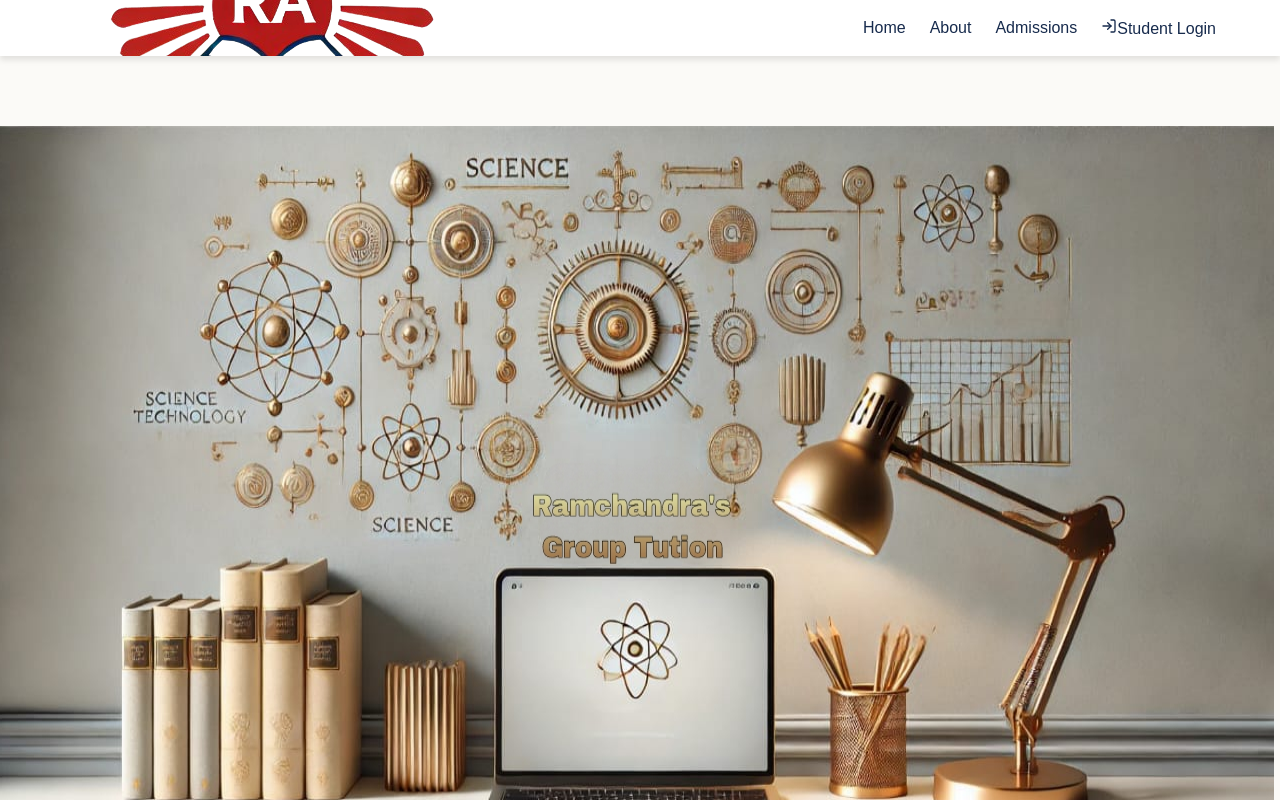
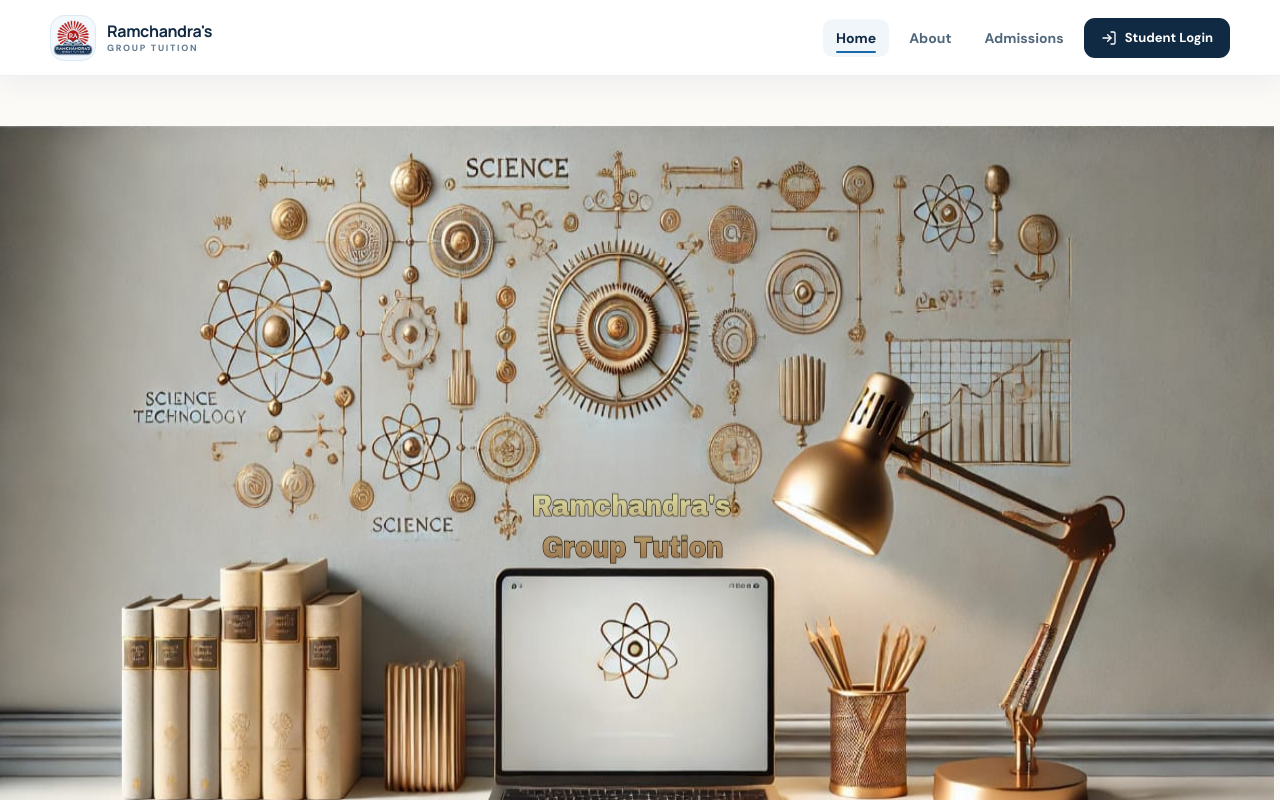
Before and after one commit to Rohan9833/Ramchandras-Group-Tution, a React (Vite) app: page / in a window 1280 px wide. Shown: the top 800 px of the page. Built offline with nearby package versions, Linux system fonts and the light colour scheme; no server answers.

Commit message:
Redesign frontend UI

```diff
--- a/src/Navbar.css
+++ b/src/Navbar.css
@@ -1,132 +1,192 @@
-
 .navbar {
-  width: 100%;
-  background: #fff;
-  box-shadow: 0 4px 6px rgba(0, 0, 0, 0.1);
   position: fixed;
-  top: 0;
-  left: 0;
-  z-index: 100;
-  font-family: Arial, sans-serif;
-  overflow: hidden;
-  box-sizing: border-box;
+  inset: 0 0 auto;
+  z-index: 1000;
+  height: 76px;
+  background: rgba(255, 255, 255, 0.94);
+  border-bottom: 1px solid rgba(16, 42, 67, 0.08);
+  backdrop-filter: blur(18px);
+  box-shadow: 0 8px 30px rgba(16, 42, 67, 0.06);
 }
 
 .navbar-container {
+  width: min(1180px, calc(100% - 40px));
+  height: 100%;
+  margin: 0 auto;
   display: flex;
+  align-items: center;
   justify-content: space-between;
-  align-items: center;
-  max-width: 1200px;
-  height: 3.5rem;
-  margin: auto;
-  width: 100%;
-  padding: 0 1.5rem;
-  box-sizing: border-box;
 }
 
-.navbar-logo {
-  font-size: 1.3rem;
-  color: #673E1E;
-  text-decoration: none;
-  font-weight: bold;
-  display: flex;
+.navbar-brand {
+  display: inline-flex;
   align-items: center;
-  gap: 10px;
+  gap: 11px;
+  color: #102a43;
 }
 
-.logo {
-  width: 35px;
-  height: auto;
+.brand-mark {
+  width: 46px;
+  height: 46px;
+  display: grid;
+  place-items: center;
+  border-radius: 14px;
+  background: #f2f8fc;
+  border: 1px solid #dbeaf4;
+  overflow: hidden;
 }
-.logoimg{
-  height: 50px;
+
+.brand-mark img {
+  width: 40px;
+  height: 40px;
+  object-fit: contain;
+}
+
+.brand-copy {
+  display: flex;
+  flex-direction: column;
+  line-height: 1;
+}
+
+.brand-copy strong {
+  font-family: 'Manrope', sans-serif;
+  font-size: 16px;
+  letter-spacing: -0.02em;
+}
+
+.brand-copy small {
+  margin-top: 5px;
+  color: #5f7890;
+  font-size: 9px;
+  font-weight: 800;
+  letter-spacing: .19em;
 }
 
 .navbar-menu {
   display: flex;
-  gap: 1.5rem;
-  list-style: none;
   align-items: center;
-  transition: transform 0.4s ease, opacity 0.4s ease;
+  gap: 7px;
 }
 
-.nav-item a {
-  text-decoration: none;
-  color: rgb(32, 30, 30);
-  font-size: 0.9rem;
-  transition: color 0.3s ease;
+.nav-link {
+  position: relative;
+  padding: 10px 13px;
+  color: #51677c;
+  font-size: 14px;
+  font-weight: 700;
+  border-radius: 10px;
+  transition: .2s ease;
 }
 
-.nav-item a:hover {
-  color: #673E1E;
-  border-bottom: 2px solid #C5A880;
+.nav-link:hover,
+.nav-link.active {
+  color: #102a43;
+  background: #f1f6fa;
 }
 
-.nav-item-button {
-  background: #673E1E;
-  color: #fff;
-  padding: 0.3rem 0.7rem;
-  border: none;
-  border-radius: 4px;
-  cursor: pointer;
-  transition: background 0.3s ease;
+.nav-link.active::after {
+  content: '';
+  position: absolute;
+  left: 13px;
+  right: 13px;
+  bottom: 4px;
+  height: 2px;
+  border-radius: 2px;
+  background: #1769aa;
 }
 
-.nav-item-button:hover {
-  background: #708090;
+.nav-cta,
+.nav-logout {
+  display: inline-flex;
+  align-items: center;
+  justify-content: center;
+  gap: 8px;
+  min-height: 40px;
+  padding: 0 17px;
+  border: 0;
+  border-radius: 11px;
+  background: #102a43;
+  color: white;
+  font-size: 13px;
+  font-weight: 800;
+  cursor: pointer;
+  transition: transform .2s ease, background .2s ease, box-shadow .2s ease;
+}
+
+.nav-cta:hover,
+.nav-logout:hover {
+  background: #1769aa;
+  transform: translateY(-1px);
+  box-shadow: 0 8px 20px rgba(23, 105, 170, .2);
+}
+
+.nav-user {
+  display: flex;
+  align-items: center;
+  gap: 10px;
+  margin-left: 8px;
+}
+
+.nav-avatar {
+  width: 36px;
+  height: 36px;
+  display: grid;
+  place-items: center;
+  border-radius: 50%;
+  overflow: hidden;
+  background: #edf3f7;
+  color: #1769aa;
+}
+
+.nav-avatar img {
+  width: 100%;
+  height: 100%;
+  object-fit: cover;
 }
 
 .navbar-toggle {
   display: none;
-  flex-direction: column;
+  width: 42px;
+  height: 42px;
+  place-items: center;
+  border: 1px solid #dce5ec;
+  border-radius: 12px;
+  background: white;
+  color: #102a43;
   cursor: pointer;
 }
 
-.bar {
-  height: 3px;
-  width: 25px;
-  background-color: #333;
-  margin: 4px 0;
-  transition: 0.4s;
-}
+@media (max-width: 820px) {
+  .navbar {
+    height: 68px;
+  }
 
-                                          /* Profile Image */
-.nav-profile {
-  display: flex;
-  align-items: center;
-  padding: 0 10px;
-}
+  .navbar-container {
+    width: min(100% - 28px, 1180px);
+  }
 
-.profile-img {
-  width: 40px;
-  height: 40px;
-  border-radius: 50%;
-  border: 2px solid white;
-  object-fit: cover;
-}
+  .navbar-toggle {
+    display: grid;
+  }
 
-
-
-                                                  /* Responsive Styles */
-@media (max-width: 768px) {
   .navbar-menu {
     position: fixed;
-    top: 3.5rem;
-    left: 0;
-    width: 100vw;
-    height: calc(100vh - 3.5rem);
-    background: #ffffff;
+    top: 68px;
+    left: 14px;
+    right: 14px;
+    display: flex;
     flex-direction: column;
-    justify-content: start;
-    align-items: center;
-    gap: 1rem;
-    padding-top: 1rem;
-    box-shadow: 0 8px 16px rgba(0, 0, 0, 0.2);
-    transform: translateY(-100%);
+    align-items: stretch;
+    gap: 4px;
+    padding: 12px;
+    background: rgba(255,255,255,.98);
+    border: 1px solid #e1e8ee;
+    border-radius: 18px;
+    box-shadow: 0 24px 60px rgba(16,42,67,.16);
+    transform: translateY(-16px);
     opacity: 0;
     pointer-events: none;
-    transition: transform 0.4s ease, opacity 0.4s ease;
-    z-index: 99;
+    transition: .25s ease;
   }
 
   .navbar-menu.active {
@@ -135,38 +195,33 @@
     pointer-events: auto;
   }
 
-  .navbar-toggle {
-    display: flex;
-    z-index: 100;
+  .nav-link {
+    width: 100%;
+    padding: 13px;
   }
 
-  .nav-item {
-    width: 100%;
-    text-align: center;
+  .nav-link.active::after {
+    display: none;
   }
 
-  .nav-item a {
-    display: block;
+  .nav-cta,
+  .nav-logout {
     width: 100%;
-    padding: 10px 0;
-    color: #333;
-    text-decoration: none;
-    font-size: 1.2rem;
-    transition: color 0.3s ease;
-
+    margin-top: 4px;
   }
 
-  .nav-item a:hover {
-    color: #708090;
+  .nav-user {
+    flex-direction: column;
+    align-items: stretch;
+    margin: 0;
+    padding-top: 5px;
   }
 
-   .nav-item-button {
-    width: 80%;
-    margin: 10px auto;
-
+  .nav-avatar {
+    display: none;
   }
 
-  body {
-    overflow-x: hidden;
+  .brand-copy strong {
+    font-size: 14px;
   }
 }
```
